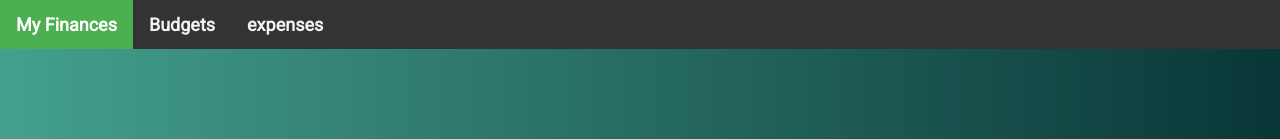
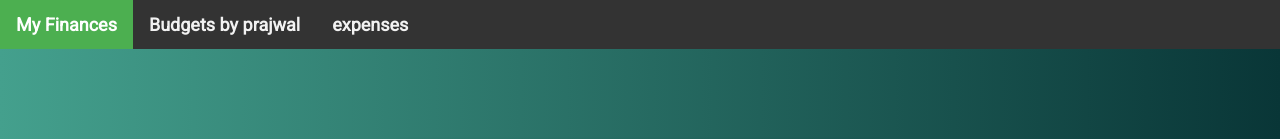
Before and after one commit to harhitosw/PersonalFinance, a plain HTML site: page home.html in a window 1280 px wide. Shown: the top 139 px of the page. Drawn offline with Linux system fonts and the light colour scheme.

Commit message:
budgets on master

```diff
--- a/home.html
+++ b/home.html
@@ -13,7 +13,7 @@
 
     <div class="topnav" id="homeTopnav">
         <a class="active" href="home.html">My Finances</a>
-        <a href="budget.html">Budgets</a>
+        <a href="budget.html">Budgets by prajwal</a>
         <a href="expenses.html">expenses</a>
         <a href="javascript:void(0);" class="icon" onclick="barFunction()">
             <i class="fa fa-bars"></i>
```
